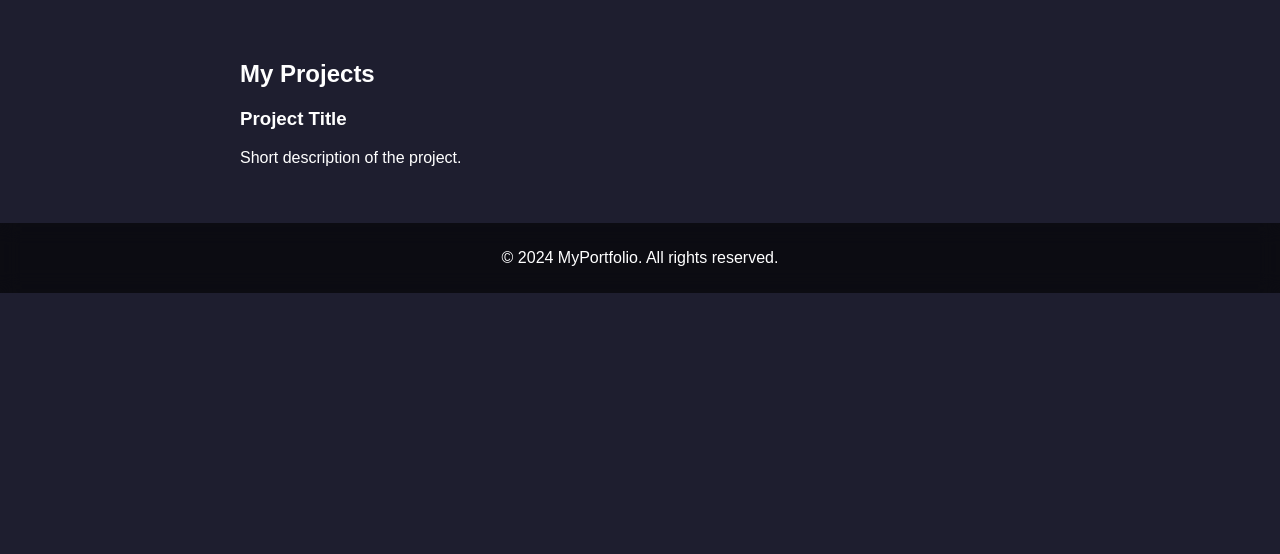
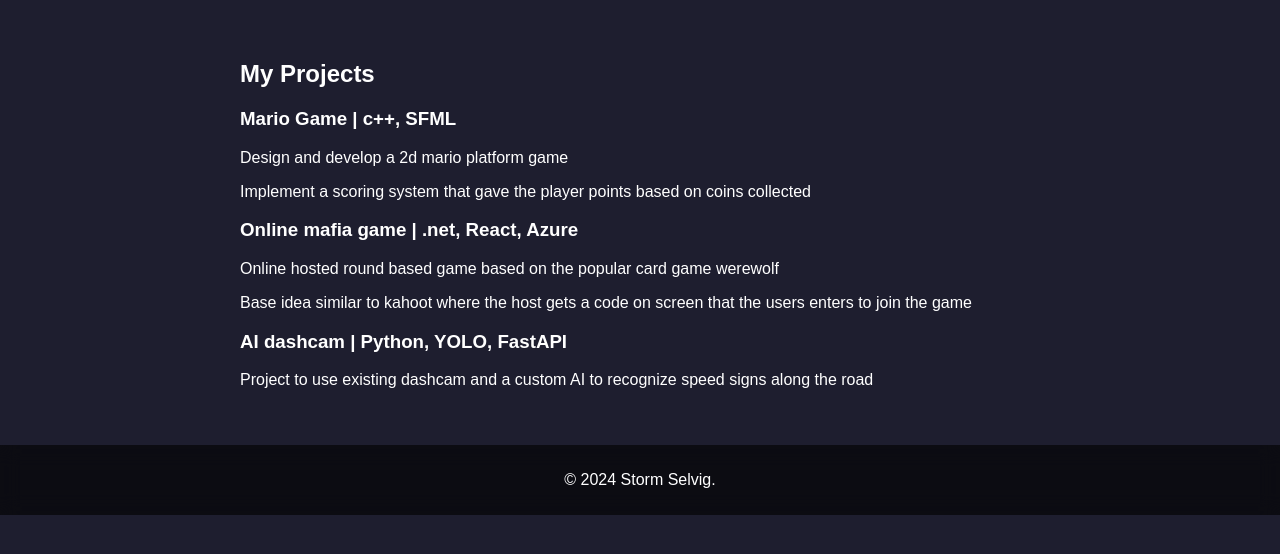
Before and after one commit to Gutteerz/portfolio, a Flask app: page /portfolio in a window 1280 px wide. Shown: the part 66-620 px from the top of the page. Run offline with Flask 3, Linux system fonts and the light colour scheme.

Commit message:
updated information

```diff
--- a/app/templates/about.html
+++ b/app/templates/about.html
@@ -3,7 +3,7 @@
 {% block content %}
 <section class="about">
     <div class="container">
-        <h1>About Me</h1>
+        <h1>About me</h1>
         <p>I am a software developer passionate about creating impactful solutions.</p>
     </div>
 </section>
--- a/app/templates/base.html
+++ b/app/templates/base.html
@@ -22,7 +22,7 @@
         {% block content %}{% endblock %}
     </main>
     <footer class="footer">
-        <p>&copy; 2024 MyPortfolio. All rights reserved.</p>
+        <p>&copy; 2024 Storm Selvig.</p>
     </footer>
 </body>
 </html>
--- a/app/templates/portfolio.html
+++ b/app/templates/portfolio.html
@@ -6,8 +6,18 @@
         <h1>My Projects</h1>
         <div class="project-list">
             <div class="project">
-                <h3>Project Title</h3>
-                <p>Short description of the project.</p>
+                <h3>Mario Game | c++, SFML</h3>
+                <p>Design and develop a 2d mario platform game</p>
+                <p>Implement a scoring system that gave the player points based on coins collected</p>
+            </div>
+            <div class="project">
+                <h3>Online mafia game | .net, React, Azure</h3>
+                <p>Online hosted round based game based on the popular card game werewolf</p>
+                <p>Base idea similar to kahoot where the host gets a code on screen that the users enters to join the game</p>
+            </div>
+            <div class="project">
+                <h3>AI dashcam | Python, YOLO, FastAPI</h3>
+                <p>Project to use existing dashcam and a custom AI to recognize speed signs along the road</p>
             </div>
             <!-- Add more projects as needed -->
         </div>
```
